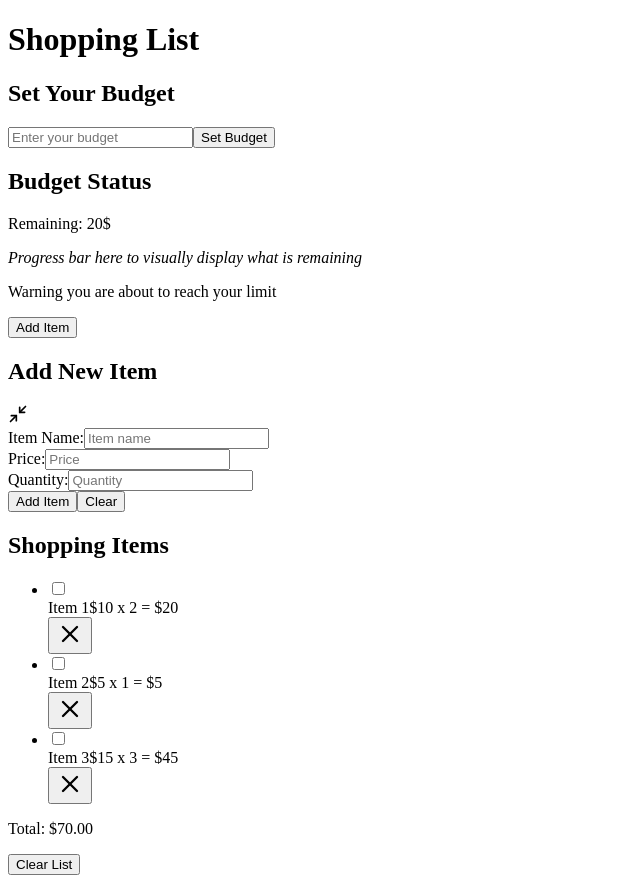
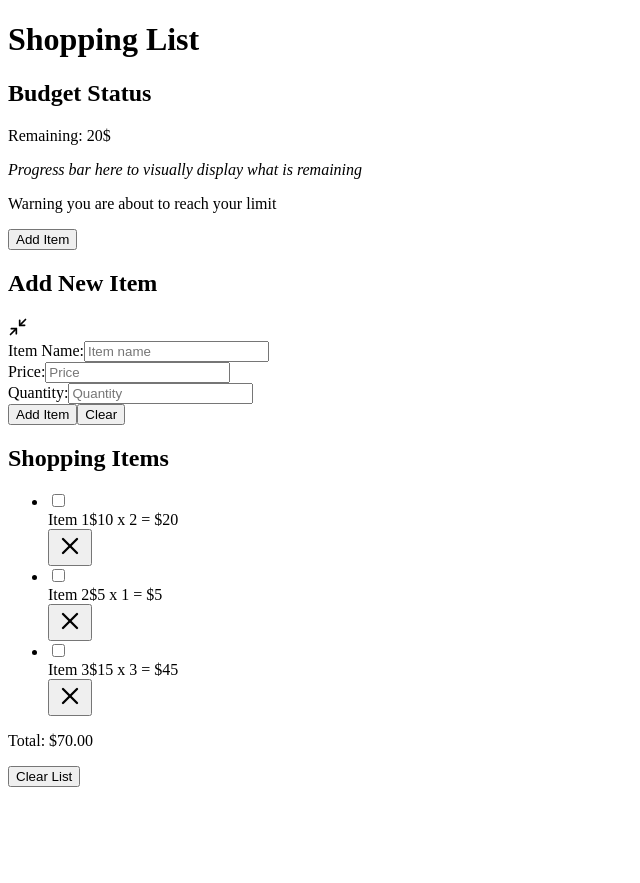
Before and after one commit to fax-spittah/shopping-list, a Next.js app: page /pages/home in a window 1280 px wide. Shown: the whole page, without its empty margins (0-640 px from the left). After the commit the page ends 800 px from the top, so only its background shows below. Built offline with nearby package versions, Linux system fonts and the light colour scheme.

Commit message:
fix: cleaning up unused components from home page

```diff
--- a/app/components/home/SetBudgetComponent.tsx
+++ /dev/null
@@ -1,9 +0,0 @@
-export default function SetBudgetComponent() {
-  return (
-    <div>
-      <h2>Set Your Budget</h2>
-      <input type="number" placeholder="Enter your budget" />
-      <button>Set Budget</button>
-    </div>
-  );
-}
--- a/app/pages/home/page.tsx
+++ b/app/pages/home/page.tsx
@@ -1,14 +1,12 @@
 import AddItemComponent from "../../components/home/AddItemComponent";
 import BottomSectionComponent from "../../components/home/BottomSectionComponent";
 import DisplayBudgentStatusComponent from "../../components/home/DisplayBudgentStatusComponent";
-import SetBudgetComponent from "../../components/home/SetBudgetComponent";
 import ShoppingItems from "../../components/home/ShoppingItems";
 
 export default function HomePage() {
   return (
     <div className="flex flex-col justify-between gap-6">
       <h1 className="text-2xl text-center font-bold">Shopping List</h1>
-      <SetBudgetComponent />
       <DisplayBudgentStatusComponent />
       <AddItemComponent />
       <ShoppingItems />
```
